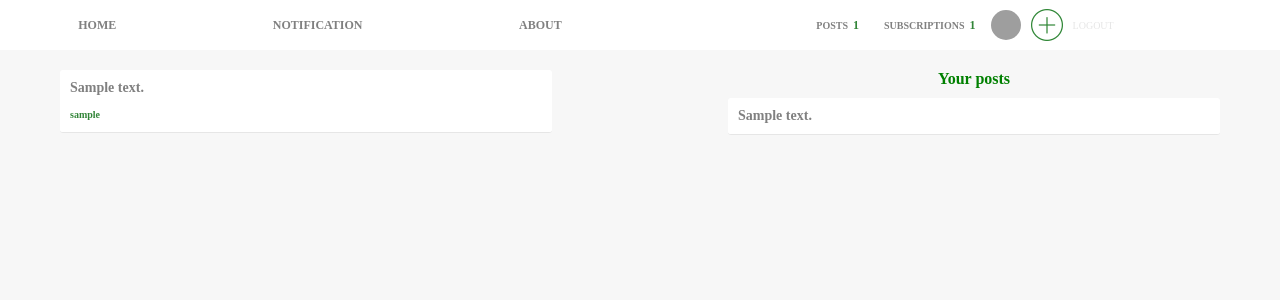
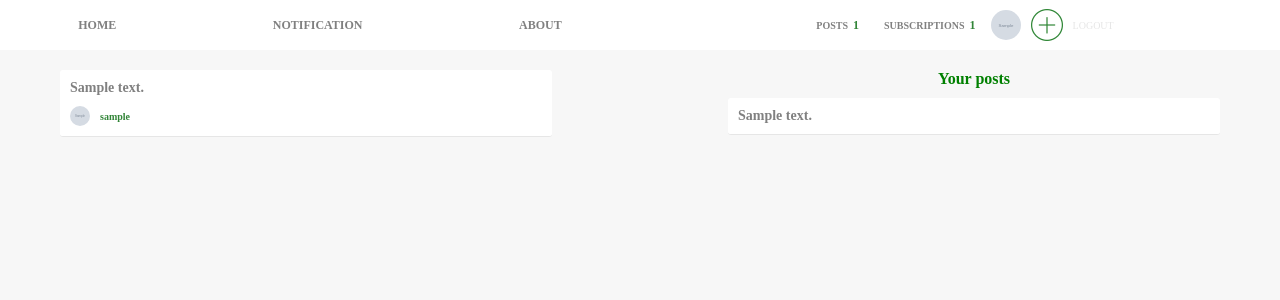
Before and after one commit to YauheniRusinchuk/something_for_django, a Django app: page / in a window 1280 px wide. Shown: the top 300 px of the page. Run offline with Django 3.2, Linux system fonts and the light colour scheme; a user stored in the database is signed in; tables that the repository leaves empty hold one stand-in row (values such as "Sample post"); grey boxes marked "Sample" are stand-in pictures; parts of the project's set-up code (start-up, migrations or seed data) failed here and were passed over; some web fonts are replaced; grey boxes are pictures that could not be loaded.

Commit message:
add fixed template img

```diff
--- a/src/static/css/style.css
+++ b/src/static/css/style.css
@@ -223,6 +223,14 @@ body {
 
 .info_author {
     margin-top: 10px;
+    display: flex;
+    align-items: center;
+    justify-content: flex-start;
+}
+
+.info_author img {
+    border-radius: 50%;
+    margin-right: 10px;
 }
 
 .info_author a {
--- a/src/templates/header.html
+++ b/src/templates/header.html
@@ -8,9 +8,15 @@
     <div class="header_user_info">
         <p>posts <a href="">{{user.profile.twit_set.all.count}}</a></p>
         <p>subscriptions <a href="">{{user.profile.followers.all.count}}</a></p>
+        {% if user.profile.avatar %}
         <a href="">
-            <img class='avatar' src="https://pp.userapi.com/c845521/v845521265/1958c1/Pwk8qgTbAog.jpg" width="30" height="30" />
+            <img class='avatar' src="{{user.profile.avatar.url}}" width="30" height="30" />
         </a>
+        {% else %}
+            <a href=''>
+                <img class="avatar" src="https://fora.kz/images/no-photo.jpg" width="30" height="30" alt="">
+            </a>
+        {% endif %}
         <img class='btn_new' src="{% static 'assets/plus.png' %}" alt="">
         <a class='btn_exit' href="{% url 'exit:exit_page' %}">logout</a>
     </div>
--- a/src/templates/home/index.html
+++ b/src/templates/home/index.html
@@ -9,6 +9,11 @@
                 <div class="item">
                     <p>{{twit.text}}</p>
                     <div class="info_author">
+                        {% if twit.profile.avatar %}
+                            <img src="{{twit.profile.avatar.url}}" width="20" height="20" alt="">
+                        {% else %}
+                            <img src="https://fora.kz/images/no-photo.jpg" width="20" height="20" alt="">
+                        {% endif %}
                         <a href="">{{twit.profile.login}}</a>
                     </div>
                 </div>
```
Also changed, not shown: src/media/avatar/GFs9EinPZLE.jpg (added).
